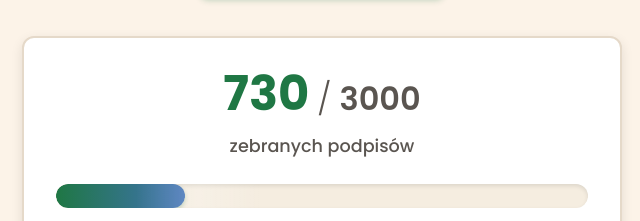
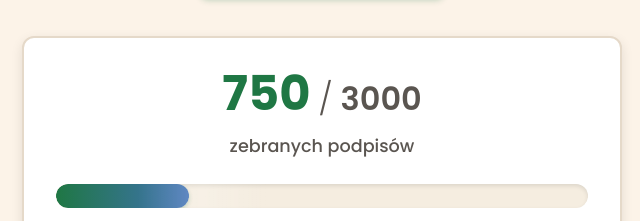
Before and after one commit to tadeoos/rada-stary-mokotow, a website built with webpack: page index.html in a window 1280 px wide. Shown: the part 565-786 px from the top of the page, 318-958 px from the left. Built offline with nearby package versions, Linux system fonts and the light colour scheme; no server answers.

Commit message:
update counter

```diff
--- a/index.html
+++ b/index.html
@@ -46,7 +46,7 @@
       <div class="signature-counter">
         <div class="counter-header">
           <div class="counter-numbers">
-            <span class="counter-current">730</span>
+            <span class="counter-current">750</span>
             <span class="counter-separator">/</span>
             <span class="counter-target">3000</span>
           </div>
```
